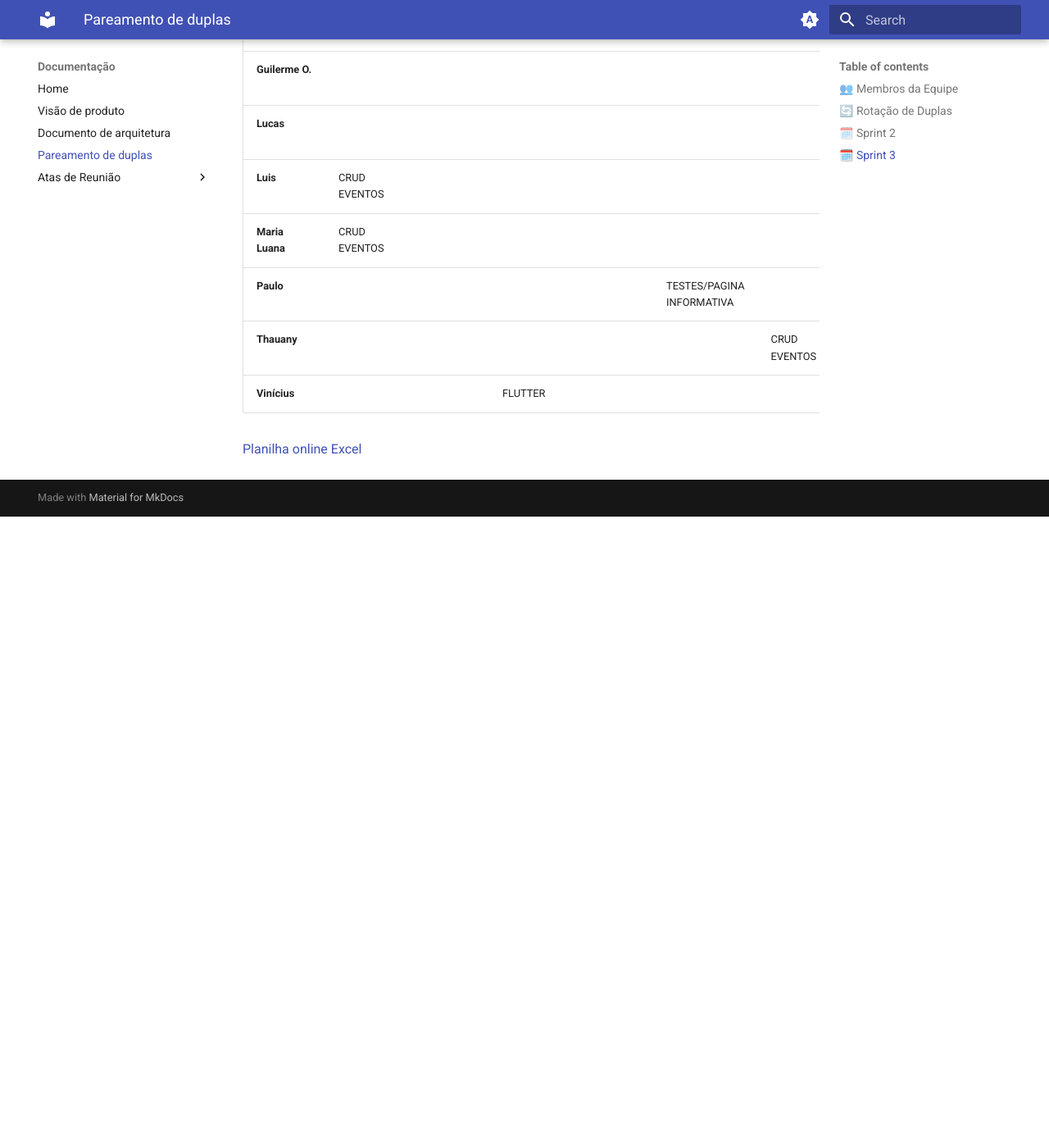
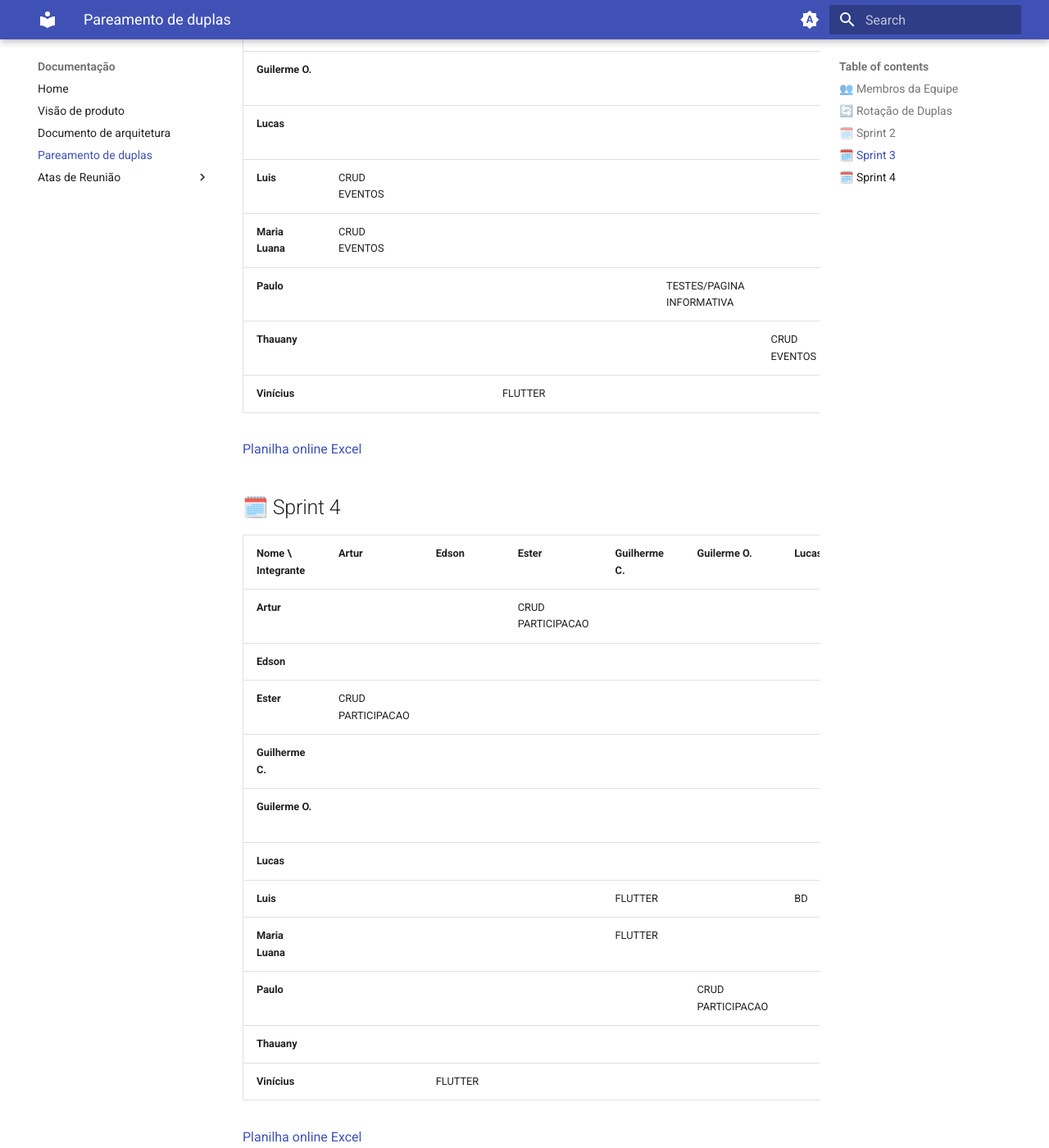
Before and after one commit to FGA0138-MDS-Ajax/2025.2-Gilgamesh, an MkDocs documentation site: the page built from docs/Organização da equipe/Pareamento_duplas.md, in a window 1280 px wide and 1400 px high, scrolled down 2452 px. Shown: the whole window at 82% size. Built offline with MkDocs 1.6.1 and Material for MkDocs 9.7.7, drawn with Linux system fonts in a browser that asks for light colours; before the commit the page ends 3082 px from its top, so only the background shows below that; some of the changed text lies outside the part shown.

Commit message:
Revise Sprint 4 pairings and add participation table
Updated pairing for Sprint 4 and added a new table for team members' participation.

```diff
--- a/docs/Organização da equipe/Pareamento_duplas.md
+++ b/docs/Organização da equipe/Pareamento_duplas.md
@@ -70,3 +70,23 @@
 
 
 [Planilha online Excel](https://unbbr-my.sharepoint.com/:x:/g/personal/232025730_aluno_unb_br/EYUA1su3M39GhFeWBapI7OIBFd_hL7Or4KULtY7UKUwifA?rtime=FhPkJaoU3kg)
+
+##                                                           🗓️ Sprint 4
+
+| Nome \ Integrante | Artur | Edson | Ester | Guilherme C. | Guilerme O. | Lucas | Luis | Maria Luana | Paulo | Thauany | Vinícius |
+|-------------------|--------|--------|--------|---------------|--------------|--------|--------|---------------|--------|----------|-----------|
+| **Artur**         |        |       |   CRUD PARTICIPACAO     |               |              |        |         |               |        |          |           |
+| **Edson**         |        |        |        |              |              |        |        |               |        |          |    FLUTTER       |
+| **Ester**         |   CRUD PARTICIPACAO     |        |        |               |              |        |        |               |        |          |           |
+| **Guilherme C.**  |        |        |        |               |              |        |       |    FLUTTER           |        |   FLUTTER       |           |
+| **Guilerme O.**   |        |        |        |               |              |        |        |               |   CRUD PARTICIPACAO     |          |           |
+| **Lucas**         |        |        |        |               |              |       |   BD     |               |        |           |           |
+| **Luis**          |        |        |        |        FLUTTER       |              |   BD     |       |              |       |          |           |
+| **Maria Luana**   |        |        |        |        FLUTTER       |             |        |         |               |        |   FLUTTER       |           |
+| **Paulo**         |        |        |        |               |     CRUD PARTICIPACAO         |        |        |               |        |          |           |
+| **Thauany**       |        |        |        |               |              |         |        |       FLUTTER        |        |          |           |
+| **Vinícius**      |        |  FLUTTER      |        |               |              |        |        |               |        |          |           |
+
+
+
+[Planilha online Excel](https://unbbr-my.sharepoint.com/:x:/g/personal/232025730_aluno_unb_br/EYUA1su3M39GhFeWBapI7OIBFd_hL7Or4KULtY7UKUwifA?rtime=FhPkJaoU3kg)
```
Also changed, not shown: other parts of docs/Organização da equipe/Pareamento_duplas.md (+1 -1 lines).
